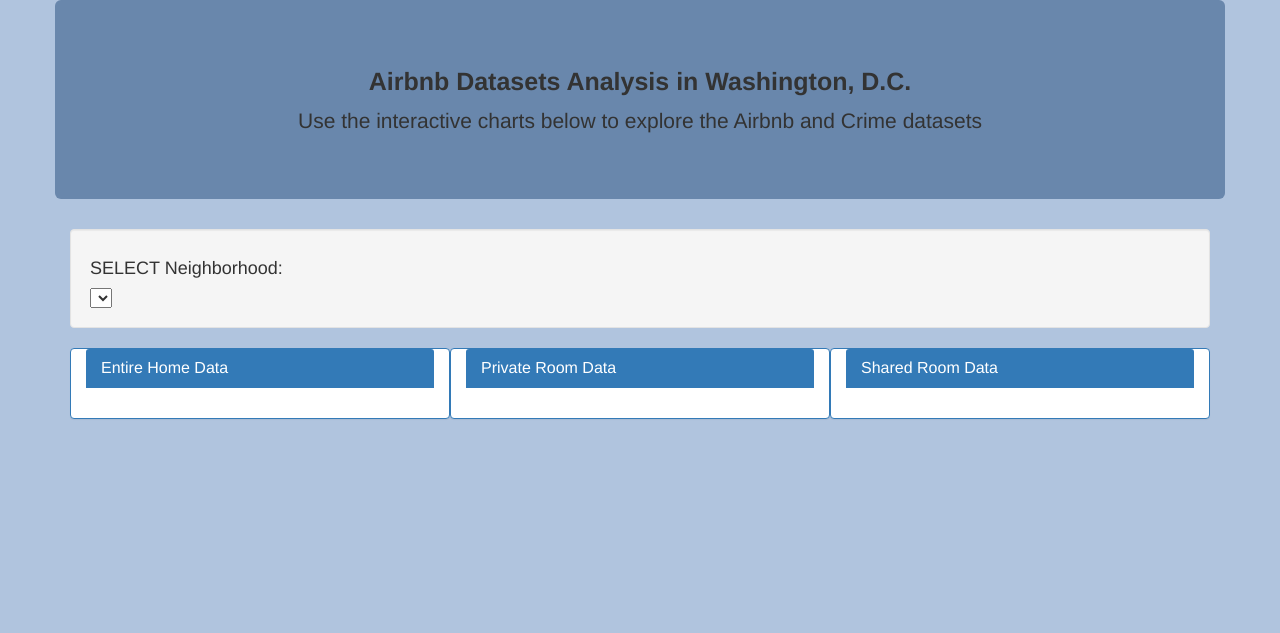
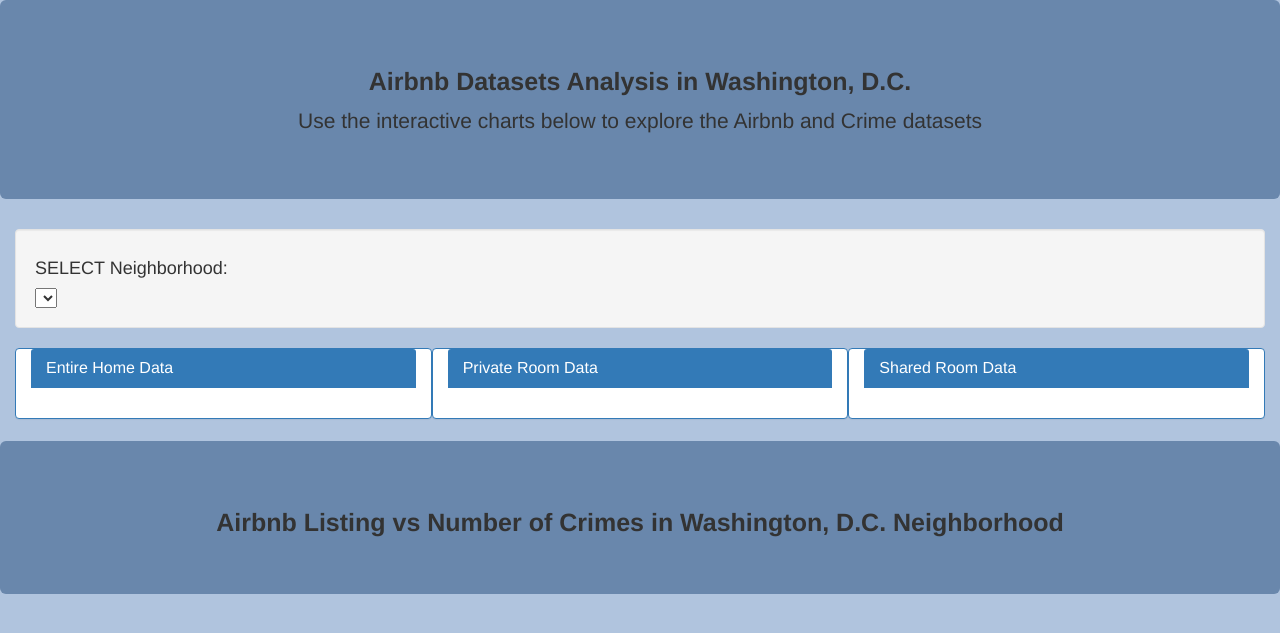
Before and after one commit to GW-DataAnalytics-Project2/GW-Data_Analytics-Project-2, a Flask app: page / in a window 1280 px wide. Shown: the top 633 px of the page. Run offline with Flask 2, Linux system fonts and the light colour scheme; lists and menus that the app fills with data are empty; some libraries are stand-ins or nearby versions.

Commit message:
Add files via upload

```diff
--- a/templates/index.html
+++ b/templates/index.html
@@ -11,10 +11,10 @@
 </head>
 <body>
 
-    <div class="container">
+    <div class="container-fluid">
         <div class="row">
                 <div class="col-md-12 jumbotron text-center">
-                    <h2><strong>Airbnb Datasets Analysis in Washington, D.C.</strong></h2>
+                    <h2><strong>Airbnb Datasets Analysis in Washington, D.C.<strong></h2>
                     <p>Use the interactive charts below to explore the Airbnb and Crime datasets</p>
                 </div>
         </div>
@@ -48,7 +48,7 @@
             </div>
 
         </div>
-    </div>
+
         <div class="row">
             <div class="col-md-12">
                 <div class="col-md-6">
@@ -59,6 +59,7 @@
                 </div>
             </div>
         </div>
+
         <div class="row">
             <div class="col-md-12", style="display:inline-block",>
                 <div class="topleft" style="text-align:center; float:left;">
@@ -66,6 +67,29 @@
                 </div>
             </div>
         </div>
+
+        <div class="row">
+            <div class="col-md-12 jumbotron text-center">
+                <h2><strong>Airbnb Listing vs Number of Crimes in Washington, D.C. Neighborhood</strong></h2>
+
+            </div>
+            <div class="row">
+                <div class="col-md-12">
+                    <div id="scatter1"></div>
+                </div>
+            </div>
+
+            <div class="row">
+                <div class="col-md-12">
+                    <div id="scatter2"></div>
+                </div>
+            </div>
+
+        </div>
+
+    </div>
+
+
 
 
     <script>
@@ -123,7 +147,6 @@
         }
 
 
-
         function buildCharts(listingData) {
 
             // Loop through listprice data and find the Airbnb list host information
@@ -132,17 +155,15 @@
             // Build Bubble Chart
             var bubbleLayout = {
                 margin: {
-                    t: 0,
-
+                    t: 50,
                 },
                 hovermode: 'closest',
-                title: '<b>Airbnb Rental Price vs Airbnb ID<b>',
+                title: '<b>Airbnb Rental Price per Airbnb ID<b>',
                 xaxis: { title: 'Airbnb ID' },
                 yaxis: {title: "Log Airbnb Rental Price ($)", type: 'log', autorange: true},
                 height: 800,
-                width: 1400,
+                width: 1300,
             };
-
 
 
             var bubbleData = [{
@@ -194,9 +215,9 @@
             var labels = listingData[0]['room_type'];
 
             // Return the listing Description for each airbnb ID in the dataset
-            //var labels = 'Host ID: listingData[0]['host_id']\
-                        //<br>Room Type: listingData[0]['room_type']\
-                       // <br>Minimum Nights: listingData[0]['minimum_nights'] %s nights\
+            //var labels = 'Host ID: listingData[0]['host_id']+\
+                        //<br>Room Type: listingData[0]['room_type']+\
+                       // <br>Minimum Nights: listingData[0]['minimum_nights'] %s nights+\
                        // <br>Availability_365: listingData[0]['availability_365'] %s days]';
 
 
```
Lines whose indentation alone changed are shown as unchanged.
